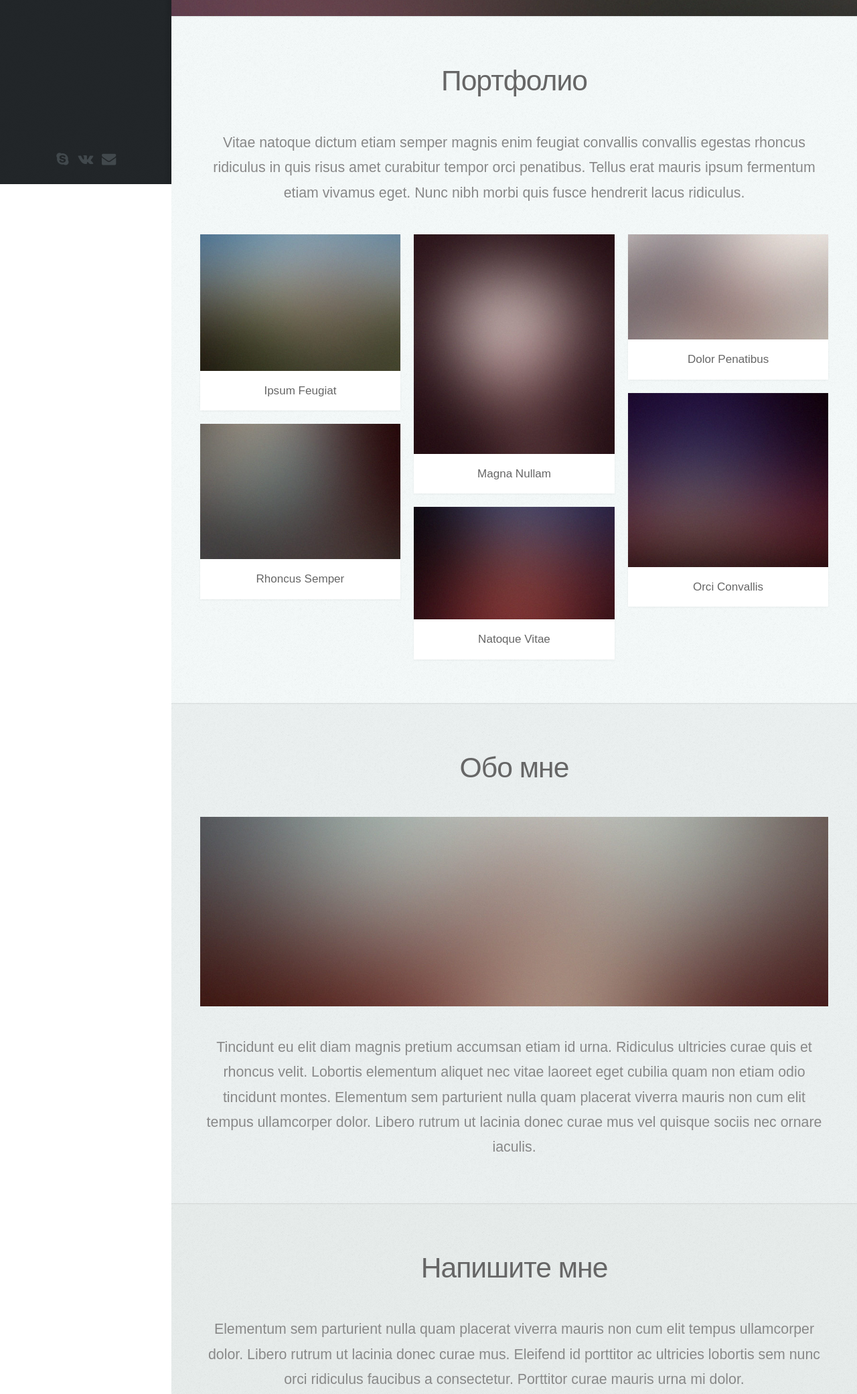
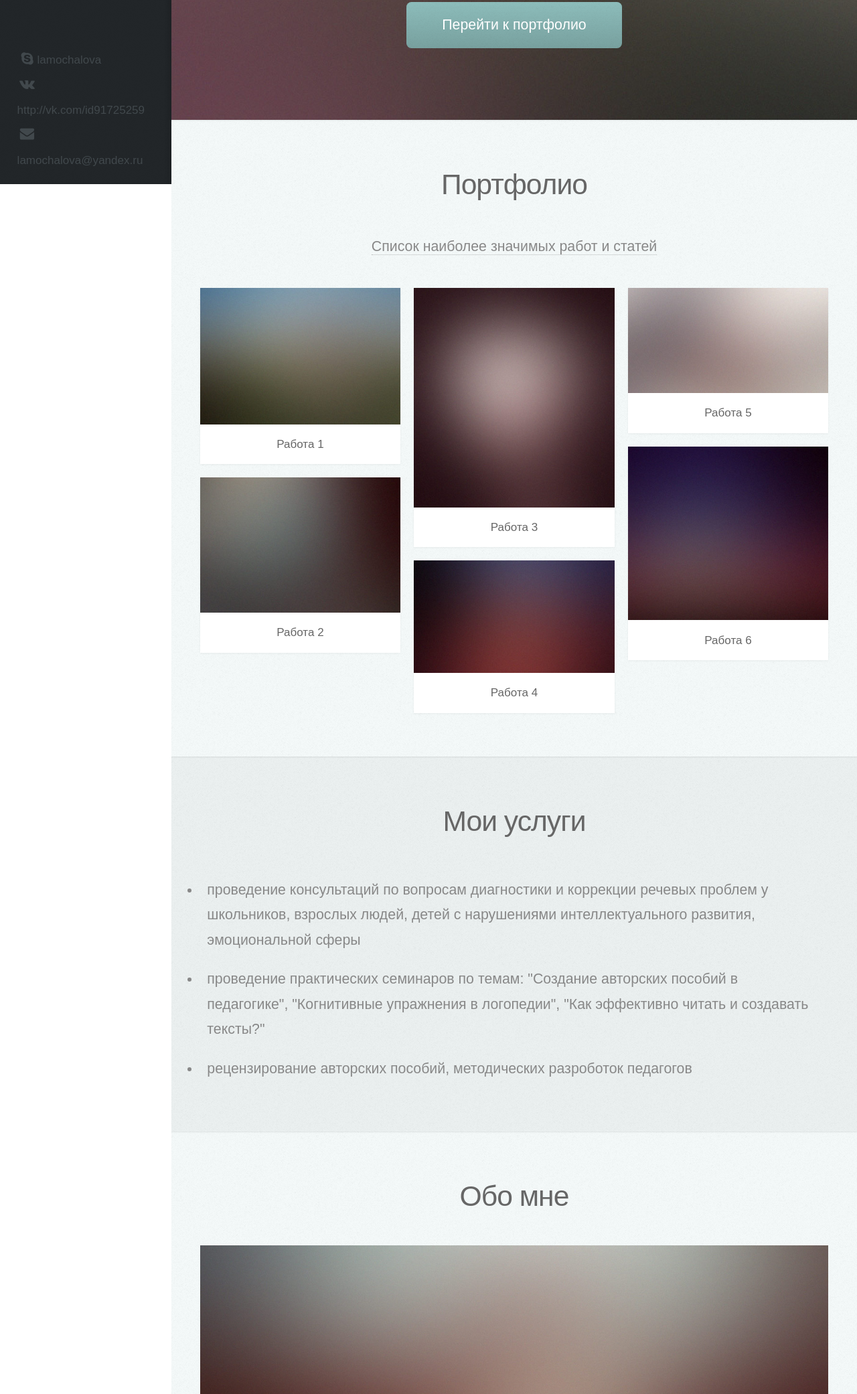
Before and after one commit to Artemych/formama, a website: page public/index.html in a window 1280 px wide. Shown: the part 525-2607 px from the top of the page at 67% size. Drawn offline with Linux system fonts and the light colour scheme; a web font is replaced by a local one.

Commit message:
change info

```diff
--- a/public/css/style.css
+++ b/public/css/style.css
@@ -271,7 +271,9 @@
 
 				ul.icons li
 				{
-					display: inline-block;
+					/*display: inline-block;*/
+					padding: 0 1.5em;
+					text-align: left;
 				}
 
 					ul.icons a
@@ -282,6 +284,10 @@
 						line-height: 2em;
 						text-align: center;
 						border: 0;
+					}
+
+					ul.icons span {
+						color: #41484c;
 					}
 
 		ol
@@ -783,3 +789,11 @@
 			{
 				background-color: #e8edec;
 			}
+.job-list {
+    list-style: outside none disc;
+    text-align: left;
+}
+
+.job-list > li {
+    padding: 0.5em;
+}
--- a/public/index.html
+++ b/public/index.html
@@ -25,14 +25,15 @@
 
 		<!-- Header -->
 			<div id="header" class="skel-layers-fixed">
+				<div class="header-srollable">
 
 				<div class="top">
 
 					<!-- Logo -->
 						<div id="logo">
-							<span class="image avatar48"><img src="images/avatar.jpg" alt="" /></span>
+							<span class="image avatar48"><img src="images/avatar_main.jpg" alt="" /></span>
 							<h1 id="title">Лариса Мочалова</h1>
-							<p>Кандидат педагогических наук</p>
+							<p>кандидат педагогических наук</p>
 						</div>
 
 					<!-- Nav -->
@@ -40,6 +41,7 @@
 							<ul>
 								<li><a href="#top" id="top-link" class="skel-layers-ignoreHref"><span class="icon fa-home">Введение</span></a></li>
 								<li><a href="#portfolio" id="portfolio-link" class="skel-layers-ignoreHref"><span class="icon fa-th">Портфолио</span></a></li>
+								<li><a href="#job" id="job-link" class="skel-layers-ignoreHref"><span class="icon fa-square">Мои услуги</span></a></li>
 								<li><a href="#about" id="about-link" class="skel-layers-ignoreHref"><span class="icon fa-user">Обо мне</span></a></li>
 								<li><a href="#contact" id="contact-link" class="skel-layers-ignoreHref"><span class="icon fa-envelope">Написать письмо</span></a></li>
 							</ul>
@@ -51,12 +53,13 @@
 
 					<!-- Social Icons -->
 						<ul class="icons">
-							<li><a title="lamochalova" href="skype:lamochalova?userinfo" class="icon fa-skype"><span class="label">Skype</span></a></li>
-							<li><a title="Вконтакте" href="http://vk.com/id91725259" target="_blank" class="icon fa-vk"><span class="label">ВКонтакте</span></a></li>
-							<li><a title="lamochalova@yandex.ru" href="mailto:lamochalova@yandex.ru" class="icon fa-envelope"><span class="label">Email</span></a></li>
+							<li><a title="lamochalova" href="skype:lamochalova?userinfo" class="icon fa-skype"></a><span class="label">lamochalova</span></li>
+							<li><a title="Вконтакте" href="http://vk.com/id91725259" target="_blank" class="icon fa-vk"></a><span class="label">http://vk.com/id91725259</span></li>
+							<li><a title="lamochalova@yandex.ru" href="mailto:lamochalova@yandex.ru" class="icon fa-envelope"></a><span class="label">lamochalova@yandex.ru</span></li>
 						</ul>
 
 				</div>
+			</div>
 
 			</div>
 
@@ -68,14 +71,14 @@
 						<div class="container">
 
 							<header>
-								<h2 class="alt">Hi! I'm <strong>Prologue</strong>, a <a href="http://html5up.net/license">free</a> responsive<br />
-								site template designed by <a href="http://html5up.net">HTML5 UP</a>.</h2>
-								<p>Ligula scelerisque justo sem accumsan diam quis<br />
-								vitae natoque dictum sollicitudin elementum.</p>
+								<h2 class="alt"><strong>Мочалова Лариса</strong><br />кандидат педагогических наук</h2>
+								<p><strong>Тема диссертации:</strong> "Диагностика сформированности анализа текста у школьников с недоразвитием речи посредством стандартизированной методики".</p>
+								<p><strong>Сфера научных интересов:</strong> логопедия, афазиология, психолингвистика, когнитивистика.</p>
+								<p><strong>Основное место работы:</strong> Северный (Арктический) федеральный университет<br/> имени М.В. Ломоносова.</p>
 							</header>
 
 							<footer>
-								<a href="#portfolio" class="button scrolly">Magna Aliquam</a>
+								<a href="#portfolio" class="button scrolly">Перейти к портфолио</a>
 							</footer>
 
 						</div>
@@ -89,23 +92,20 @@
 								<h2>Портфолио</h2>
 							</header>
 
-							<p>Vitae natoque dictum etiam semper magnis enim feugiat convallis convallis
-							egestas rhoncus ridiculus in quis risus amet curabitur tempor orci penatibus.
-							Tellus erat mauris ipsum fermentum etiam vivamus eget. Nunc nibh morbi quis
-							fusce hendrerit lacus ridiculus.</p>
+							<p><a href="doc/Naibolee_znachimye_stati.rtf">Список наиболее значимых работ и статей</a></p>
 
 							<div class="row">
 								<div class="4u">
 									<article class="item">
 										<a href="#" class="image fit"><img src="images/pic02.jpg" alt="" /></a>
 										<header>
-											<h3>Ipsum Feugiat</h3>
+											<h3>Работа 1</h3>
 										</header>
 									</article>
 									<article class="item">
 										<a href="#" class="image fit"><img src="images/pic03.jpg" alt="" /></a>
 										<header>
-											<h3>Rhoncus Semper</h3>
+											<h3>Работа 2</h3>
 										</header>
 									</article>
 								</div>
@@ -113,13 +113,13 @@
 									<article class="item">
 										<a href="#" class="image fit"><img src="images/pic04.jpg" alt="" /></a>
 										<header>
-											<h3>Magna Nullam</h3>
+											<h3>Работа 3</h3>
 										</header>
 									</article>
 									<article class="item">
 										<a href="#" class="image fit"><img src="images/pic05.jpg" alt="" /></a>
 										<header>
-											<h3>Natoque Vitae</h3>
+											<h3>Работа 4</h3>
 										</header>
 									</article>
 								</div>
@@ -127,13 +127,13 @@
 									<article class="item">
 										<a href="#" class="image fit"><img src="images/pic06.jpg" alt="" /></a>
 										<header>
-											<h3>Dolor Penatibus</h3>
+											<h3>Работа 5</h3>
 										</header>
 									</article>
 									<article class="item">
 										<a href="#" class="image fit"><img src="images/pic07.jpg" alt="" /></a>
 										<header>
-											<h3>Orci Convallis</h3>
+											<h3>Работа 6</h3>
 										</header>
 									</article>
 								</div>
@@ -142,8 +142,24 @@
 						</div>
 					</section>
 
+					<!-- My jop -->
+					<section id="job" class="three">
+						<div class="container">
+
+							<header>
+								<h2>Мои услуги</h2>
+							</header>
+							<ul class="job-list">
+								<li>проведение консультаций по вопросам диагностики и коррекции речевых проблем у школьников, взрослых людей, детей с нарушениями интеллектуального развития, эмоциональной сферы</li>
+								<li>проведение практических семинаров по темам: "Создание авторских пособий в педагогике", "Когнитивные упражнения в логопедии", "Как эффективно читать и создавать тексты?"</li>
+								<li>рецензирование авторских пособий, методических разроботок педагогов</li>
+							</ul>
+
+						</div>
+					</section>
+
 				<!-- About Me -->
-					<section id="about" class="three">
+					<section id="about" class="two">
 						<div class="container">
 
 							<header>
@@ -152,12 +168,7 @@
 
 							<a href="#" class="image featured"><img src="images/pic08.jpg" alt="" /></a>
 
-							<p>Tincidunt eu elit diam magnis pretium accumsan etiam id urna. Ridiculus
-							ultricies curae quis et rhoncus velit. Lobortis elementum aliquet nec vitae
-							laoreet eget cubilia quam non etiam odio tincidunt montes. Elementum sem
-							parturient nulla quam placerat viverra mauris non cum elit tempus ullamcorper
-							dolor. Libero rutrum ut lacinia donec curae mus vel quisque sociis nec
-							ornare iaculis.</p>
+							<p>Я увлекаюсь танцами, путешествиями по России, стрельбой из лука, реконструциией, гончарным делом и пишу стихи.</p>
 
 						</div>
 					</section>
@@ -170,10 +181,7 @@
 								<h2>Напишите мне</h2>
 							</header>
 
-							<p>Elementum sem parturient nulla quam placerat viverra
-							mauris non cum elit tempus ullamcorper dolor. Libero rutrum ut lacinia
-							donec curae mus. Eleifend id porttitor ac ultricies lobortis sem nunc
-							orci ridiculus faucibus a consectetur. Porttitor curae mauris urna mi dolor.</p>
+							<p>Если у Вас остались какие-то вопросы или предложения, пожалуйста, напишите мне.</p>
 
 							<form id="send-form" method="post" action="/mail">
 								<div class="row 50%">
```
